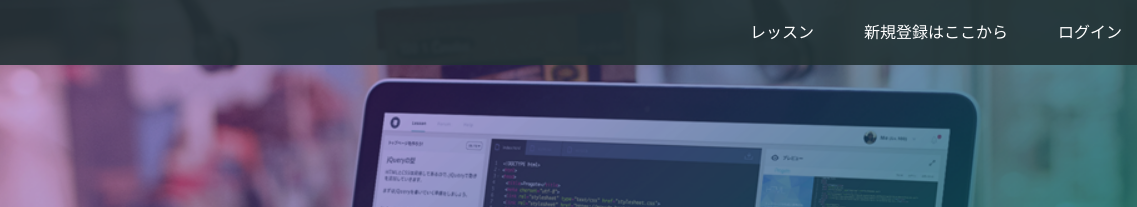
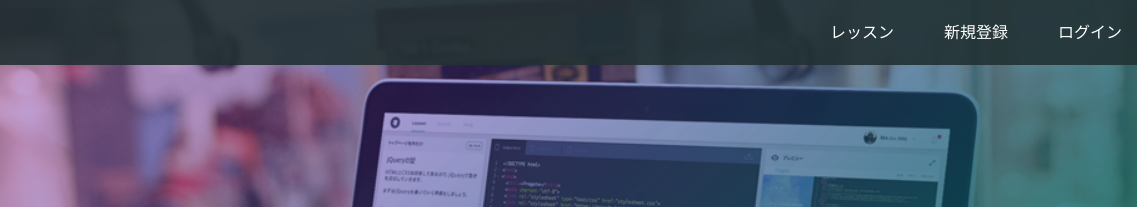
Before and after one commit to tomosantest/tomosantest.github.io, a plain HTML site: page index.html in a window 1280 px wide. Shown: the top 207 px of the page, 143-1280 px from the left. Drawn offline with Linux system fonts and the light colour scheme.

Commit message:
Update index.html

```diff
--- a/index.html
+++ b/index.html
@@ -16,7 +16,7 @@
       <span class="fa fa-bars menu-icon"></span>
       <div class="header-right">
         <a href="#">レッスン</a>
-        <a href="#">新規登録はここから</a>
+        <a href="#">新規登録</a>
         <a href="#" class="login">ログイン</a>
       </div>
     </div>
```
